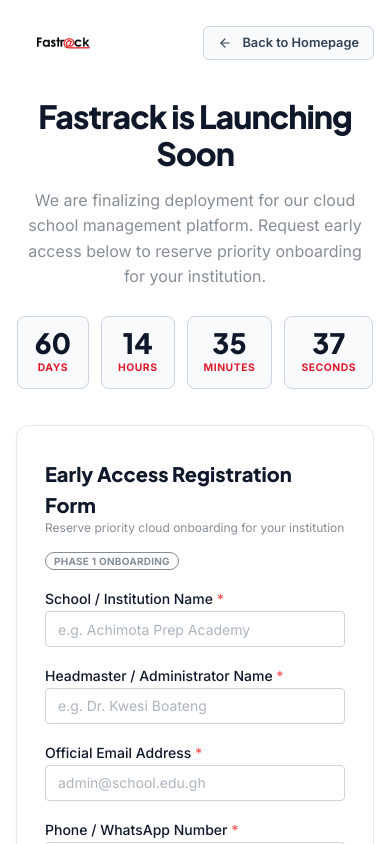
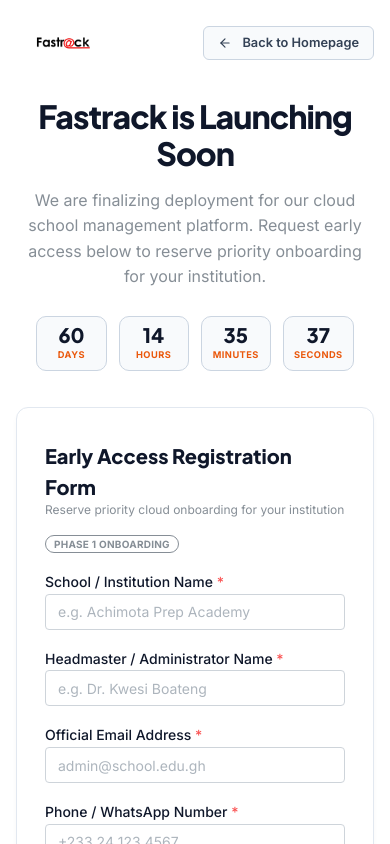
Before and after one commit to Fastrackgh/fastrack-home, a Next.js app: page /coming-soon in a window 390 px wide. Shown: the top 844 px of the page. Built offline with nearby package versions, Linux system fonts and the light colour scheme.

Commit message:
refactor: update CTA and TrustBar UI styles, optimize animations, and correct contact phone number data.

```diff
--- a/src/components/molecules/CountdownUnit/CountdownUnit.tsx
+++ b/src/components/molecules/CountdownUnit/CountdownUnit.tsx
@@ -10,18 +10,18 @@
   return (
     <Box
       style={{
-        padding: '12px 16px',
-        borderRadius: '8px',
+        padding: 'clamp(8px, 1.5vw, 12px) clamp(10px, 2vw, 16px)',
+        borderRadius: '10px',
         background: '#f8fafc',
         border: '1px solid #cbd5e1',
-        minWidth: '72px',
+        minWidth: 'clamp(58px, 18vw, 76px)',
         textAlign: 'center',
       }}
     >
       <Text
         style={{
           fontFamily: 'var(--font-heading)',
-          fontSize: '1.75rem',
+          fontSize: 'clamp(1.25rem, 3.5vw, 1.75rem)',
           fontWeight: 800,
           lineHeight: 1,
           color: '#0f172a',
@@ -36,9 +36,9 @@
           textTransform: 'uppercase',
           letterSpacing: '0.05em',
           fontWeight: 700,
-          color: '#e01a2b',
+          color: '#ea580c',
           marginTop: 4,
-          fontSize: '0.65rem',
+          fontSize: 'clamp(0.58rem, 1.2vw, 0.65rem)',
         }}
       >
         {label}
```
